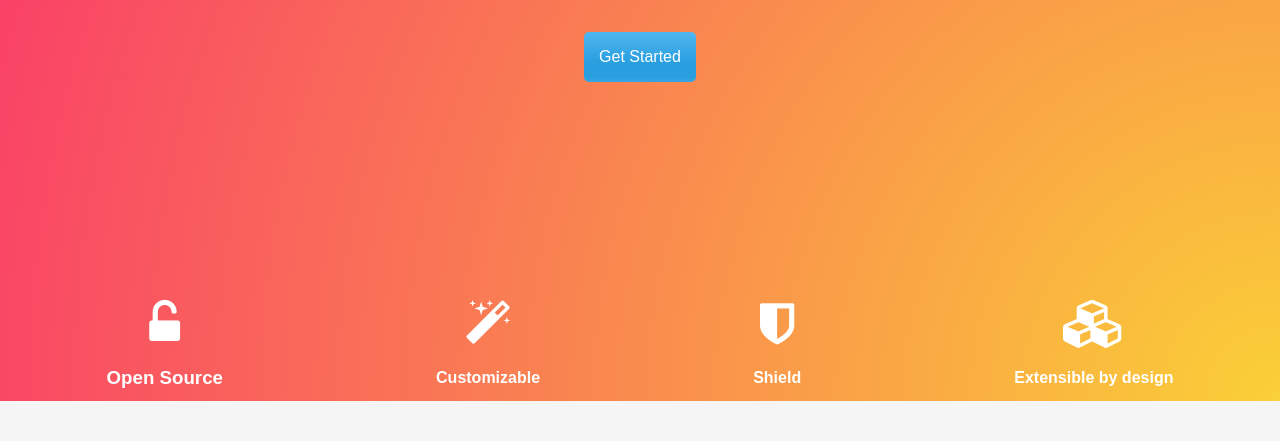
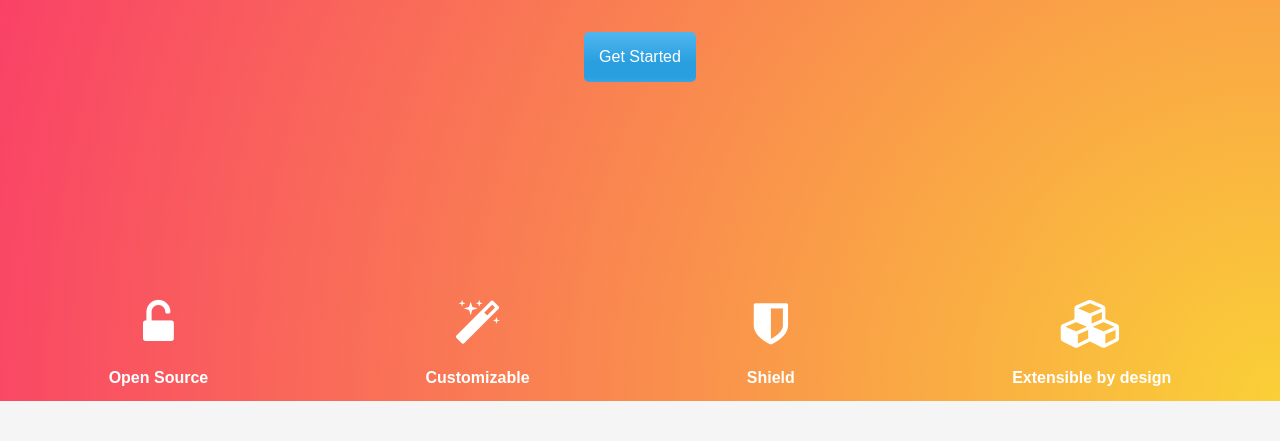
Before and after one commit to sumit-pandey/landingpage, a plain HTML site: page index.html in a window 1280 px wide. Shown: the part 359-800 px from the top of the page. Drawn offline with Linux system fonts and the light colour scheme.

Commit message:
Update index.html

```diff
--- a/index.html
+++ b/index.html
@@ -29,7 +29,7 @@
             <div class='section-1-footer'>
                 <div>
                     <i class="fa fa-unlock-alt" aria-hidden="true"></i>
-                    <h3>Open Source</h3>
+                    <h4>Open Source</h4>
                 </div>
                 <div>
                     <i class="fa fa-magic" aria-hidden="true"></i>
```
